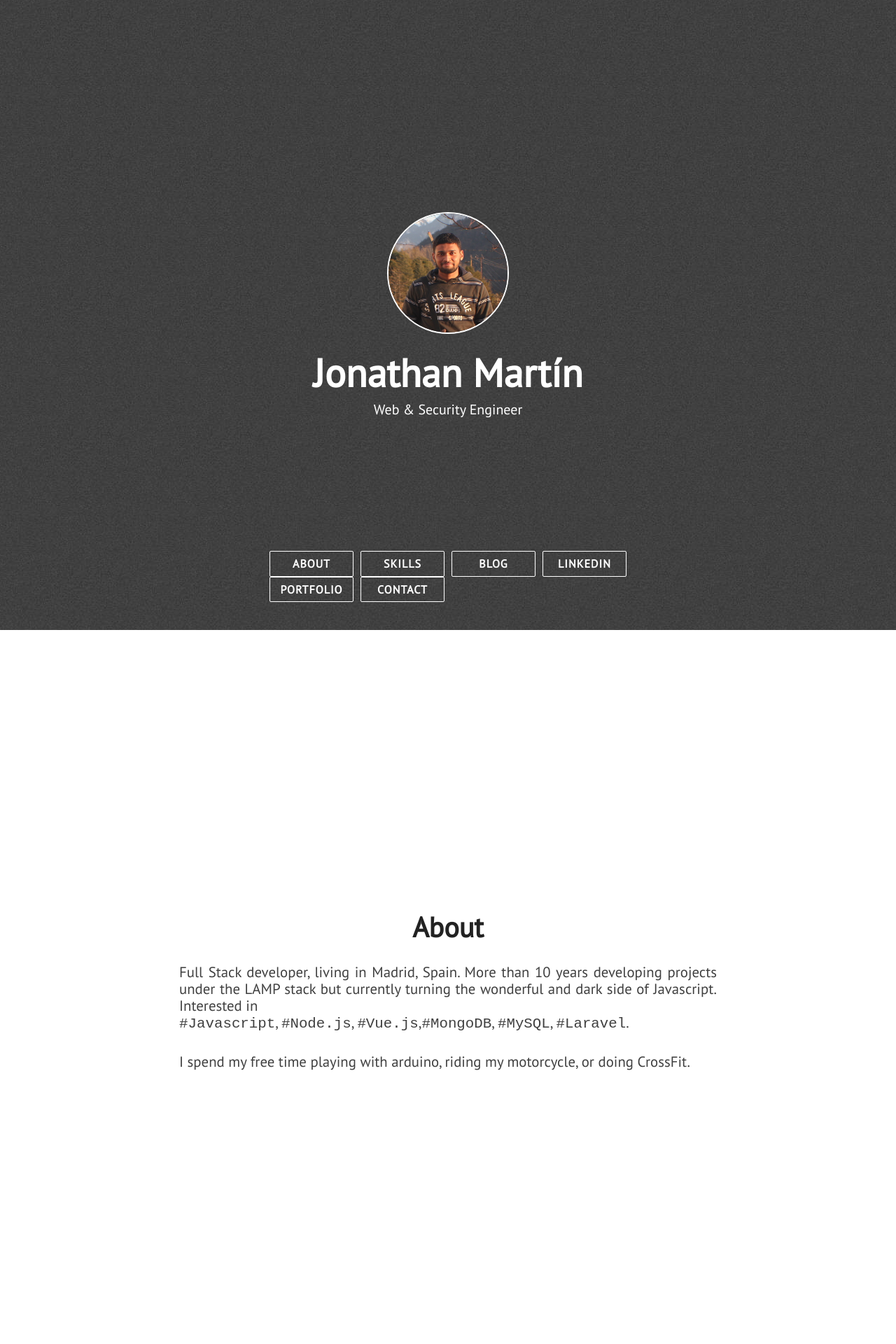
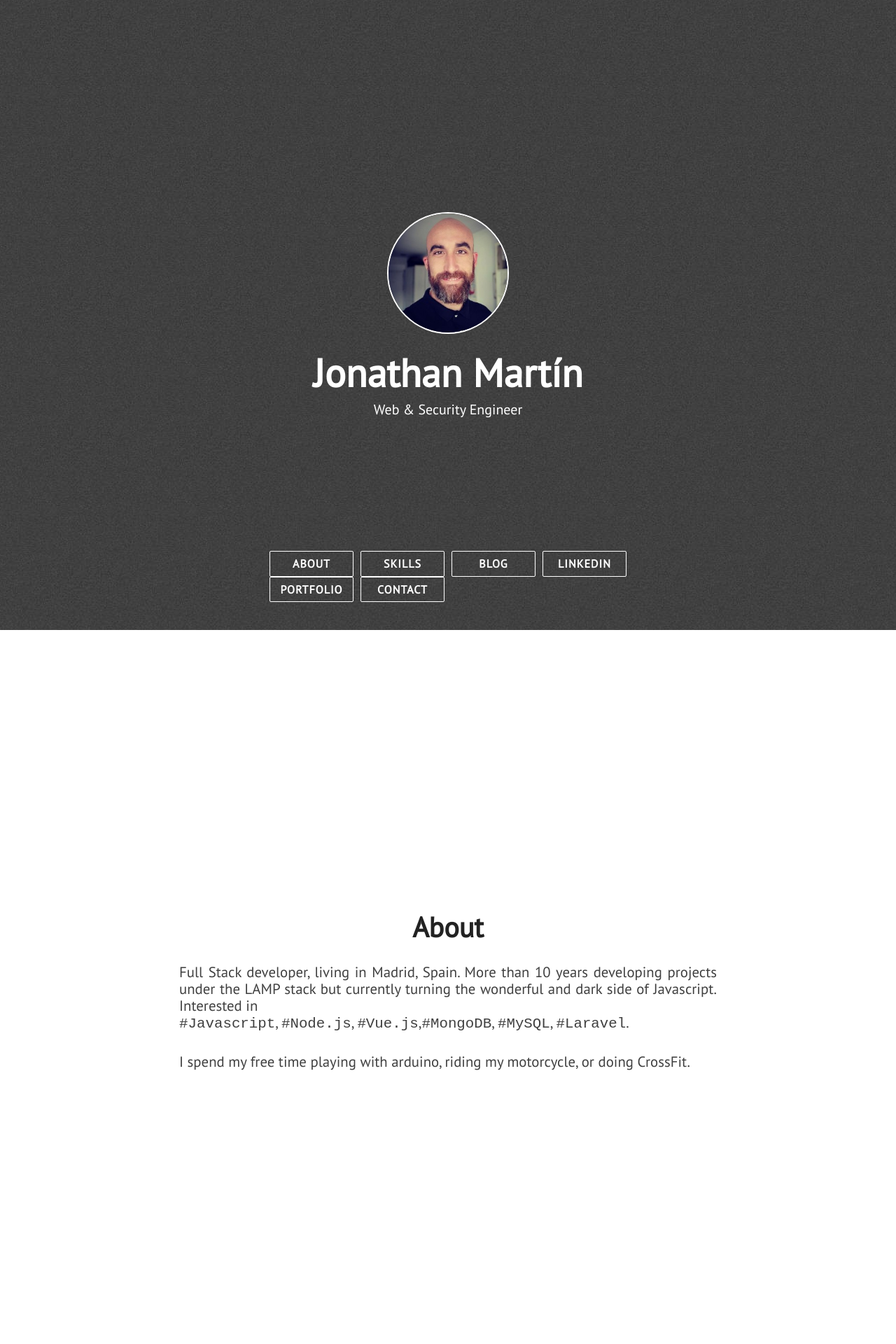
Before and after one commit to jonasync/jonasync.github.io, a Jekyll site: the page built from index.html, in a window 1280 px wide. Shown: the top 1920 px of the page at 70% size. Built offline with Jekyll 4.4.1, drawn with Linux system fonts in a browser that asks for light colours; nearby versions of some CDN libraries.

Commit message:
Updated picture

```diff
--- a/_config.yml
+++ b/_config.yml
@@ -15,7 +15,7 @@ email: jony.es@gmail.com
 twitter_username: jonasync
 
 # absolute or relative
-profile_picture: assets/images/pp.jpg
+profile_picture: assets/images/jmp.jpg
 
 # Google Analytics ID
 google_analytics:
```
